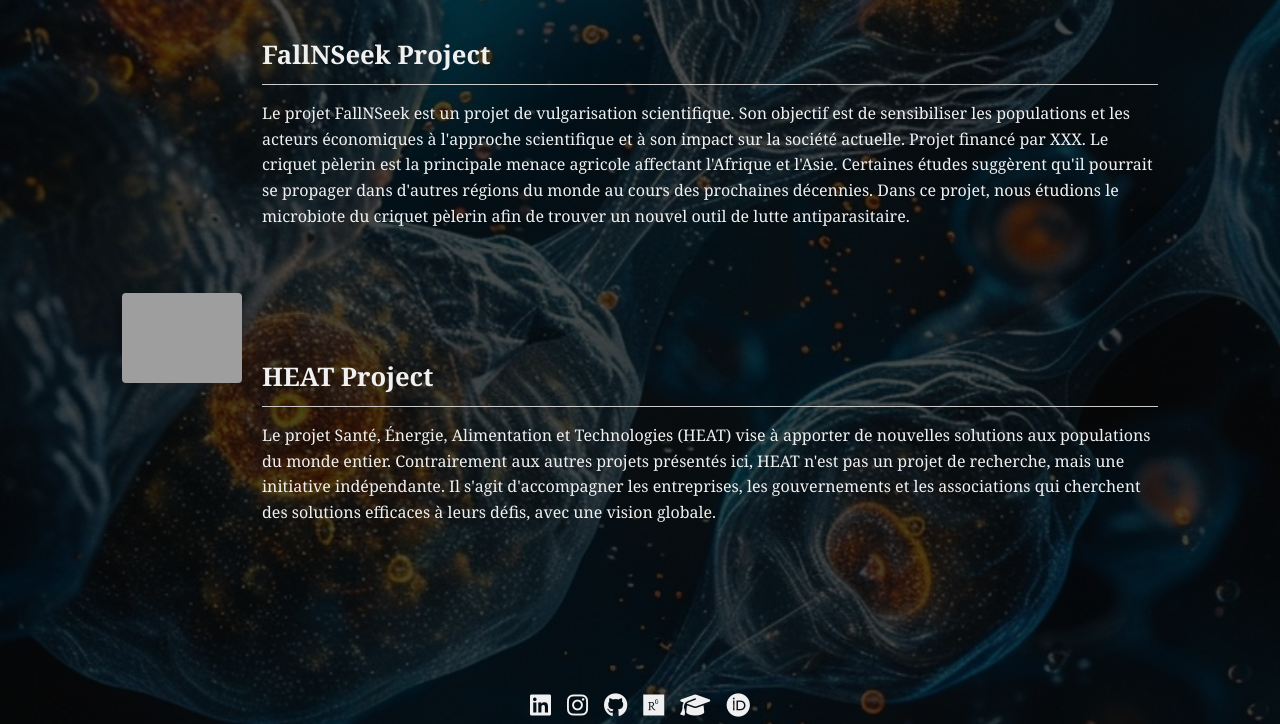
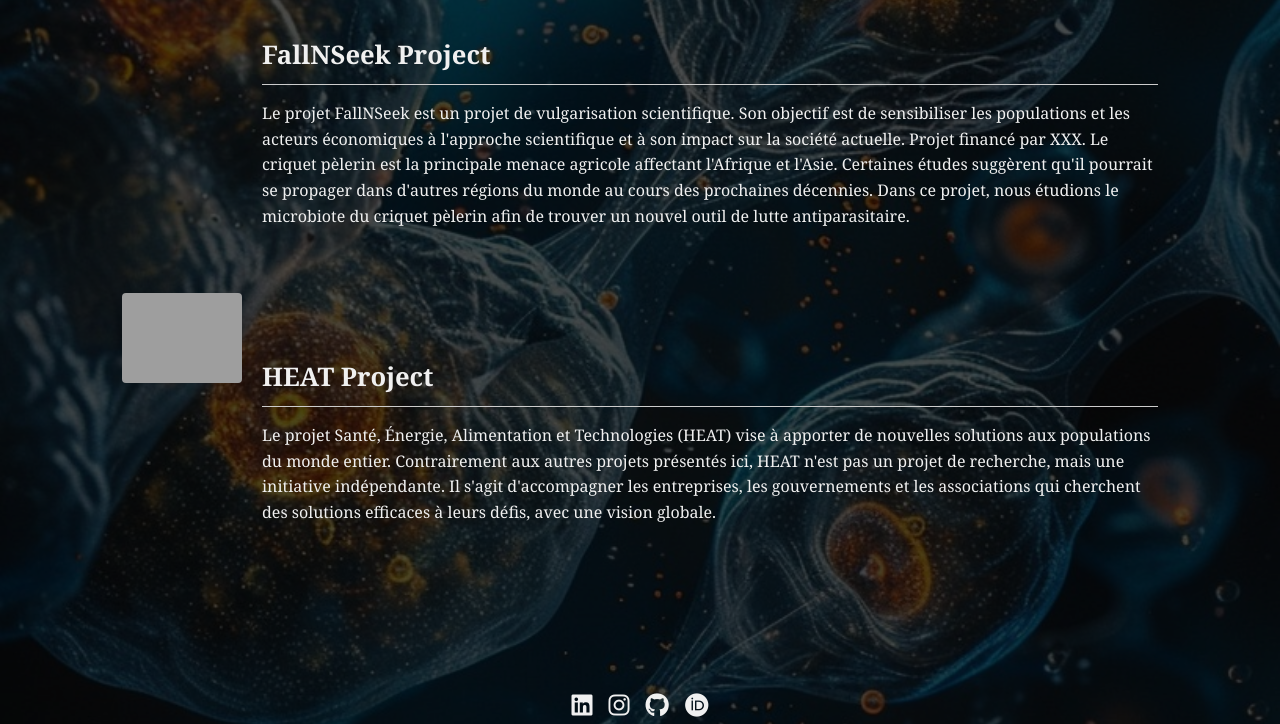
Before and after one commit to Marius-Poulain/Marius-Poulain.github.io, a plain HTML site: page projects.html in a window 1280 px wide. Shown: the part 453-1177 px from the top of the page. Drawn offline with Linux system fonts and the light colour scheme; grey boxes are pictures that could not be loaded.

Commit message:
Update projects.html

```diff
--- a/projects.html
+++ b/projects.html
@@ -65,8 +65,6 @@
       <a href="https://www.linkedin.com/in/marius-poulain-360b86131/" target="_blank"><i class="fab fa-linkedin"></i></a>
       <a href="https://www.instagram.com/marius.poulain" target="_blank"><i class="fab fa-instagram"></i></a>
       <a href="https://github.com/Marius-Poulain" target="_blank"><i class="fab fa-github"></i></a>
-      <a href="https://www.researchgate.net/profile/Marius-Poulain" target="_blank"><i class="fab fa-researchgate"></i></a>
-      <a href="https://scholar.google.com/citations?user=xxxxxxxx" target="_blank"><i class="fas fa-graduation-cap"></i></a>
       <a href="https://orcid.org/0009-0006-2037-700X" target="_blank"><i class="fab fa-orcid"></i></a>
     </div>
   </footer>
```
